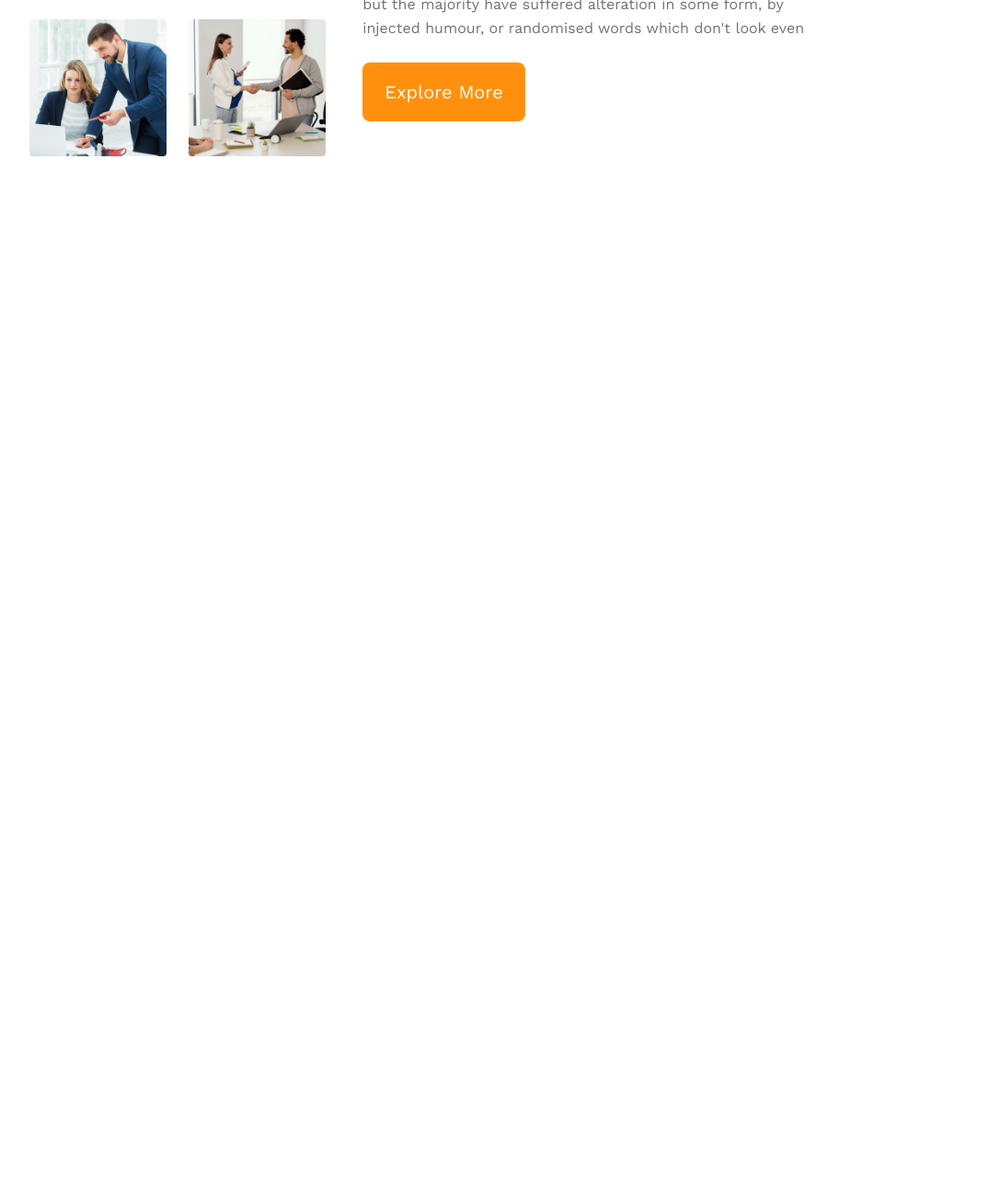
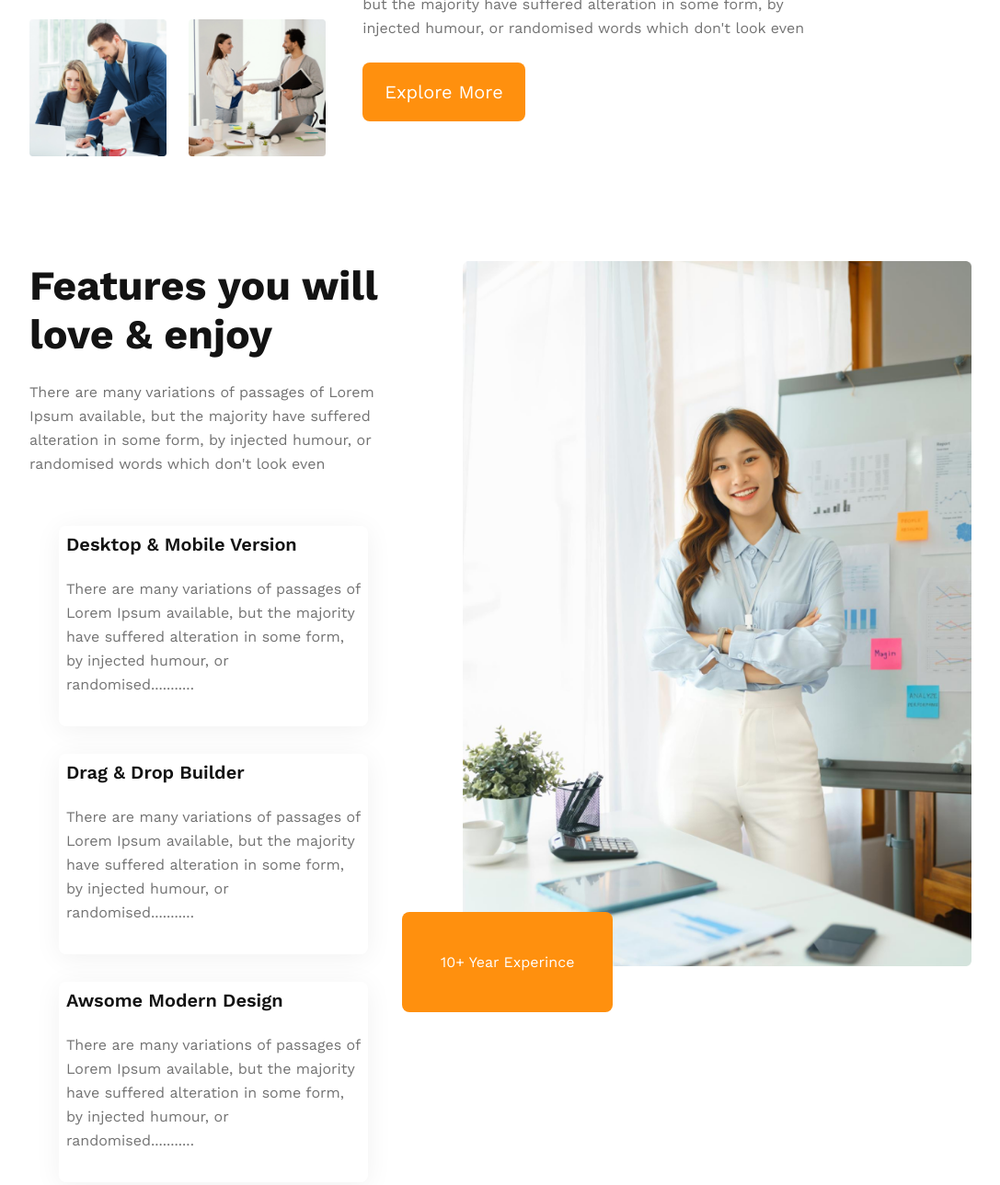
Before and after one commit to NurTheDev/Atchitecs-projects-with-HTML-and-CSS, a plain HTML site: page index.html in a window 1280 px wide. Shown: the part 1307-2596 px from the top of the page at 92% size, without its empty margins (96-1183 px from the left). Before the commit the page ends 1537 px from the top, so only its background shows below. Drawn offline with nearby package versions, Linux system fonts and the light colour scheme.

Commit message:
facility section

```diff
--- a/index.html
+++ b/index.html
@@ -43,26 +43,27 @@
         </section>
         <section class="Facility">
             <div class="facilityContant">
-                <div class="FacilityTitle"></div>
-                <div class="facilityBox">
-                    <h3></h3>
-                    <p></p>
+                <div class="FacilityTitle"><h2>Features you will love & enjoy</h2><p>There are many variations of passages of Lorem Ipsum available, but the majority have suffered alteration in some form, by injected humour, or randomised words which don't look even</p>
                 </div>
                 <div class="facilityBox">
-                    <h3></h3>
-                    <p></p>
+                    <h3>Desktop & Mobile Version</h3>
+                    <p>There are many variations of passages of Lorem Ipsum available, but the majority have suffered alteration in some form, by injected humour, or randomised...........</p>
                 </div>
                 <div class="facilityBox">
-                    <h3></h3>
-                    <p></p>
+                    <h3>Drag & Drop Builder</h3>
+                    <p>There are many variations of passages of Lorem Ipsum available, but the majority have suffered alteration in some form, by injected humour, or randomised...........</p>
                 </div>
                 <div class="facilityBox">
-                    <h3></h3>
-                    <p></p>
+                    <h3>Awsome Modern Design</h3>
+                    <p>There are many variations of passages of Lorem Ipsum available, but the majority have suffered alteration in some form, by injected humour, or randomised...........</p>
+                </div>
+                <div class="facilityBox">
+                    <h3>Super Easy to Edit</h3>
+                    <p>There are many variations of passages of Lorem Ipsum available, but the majority have suffered alteration in some form, by injected humour, or randomised...........</p>
                 </div>
             </div>
             <div class="facilityImg">
-
+                <img src="images/architect.png" alt="images/architect.png">
             </div>
         </section>
     </main>
--- a/styles/style.css
+++ b/styles/style.css
@@ -112,6 +112,62 @@ main{
     width: 78%;
     line-height: 26px;
 }
+/* ------------Second Section.. I name this saction Facility Section start from here--------------------
+ */
+ .Facility{
+    display: flex;
+    gap: 7%;
+    margin: 10% auto;
+ }
+ .facilityContant{
+    width: 50%;
+ }
+ .FacilityTitle h2{
+    color: #131313;
+    font-size: 2.8rem;
+    width: 700;
+    line-height: normal;
+ }
+ .FacilityTitle p{
+    color: #727272;
+    line-height: 26px;
+    padding: 24px 0px;
+ }
+ .facilityBox{
+    padding: 2%;
+    width: 80%;
+    margin: 30px auto;
+    box-shadow: 0px 4px 30px 0px rgba(0, 0, 0, 0.06);
+    border-radius: 8px;
+ }
+ .facilityBox h3{
+    font-size: 20px;
+    font-weight: 600;
+    line-height: normal;
+    color: #131313;
+ }
+ .facilityBox p{
+    color: #727272;
+    line-height: 26px;
+    padding: 24px 0px;
+ }
+.facilityImg img{
+    width: 100%;
+}
+.facilityImg{
+    position: relative;
+    height: 100%;
+}
+.facilityImg::before{
+    background: #FF900E;
+    padding: 45px 42px;
+    content: "10+ Year Experince";
+    position: absolute;
+    bottom: -6%;
+    left: -12%;
+    border-radius: 8px;
+    color: #fff;
+}
 /* Responsive for Mobile */
 @media screen and (max-width: 687px) {
     nav{
```
